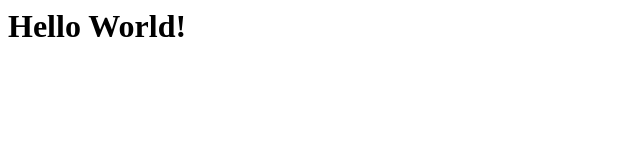
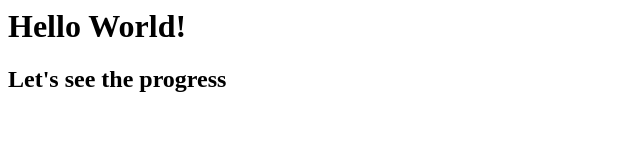
Before and after one commit to WerKarwerkar/workflow, a plain HTML site: page index.html in a window 1280 px wide. Shown: the whole page, without its empty margins (0-640 px from the left). Drawn offline with Linux system fonts and the light colour scheme.

Commit message:
Update index.html

```diff
--- a/index.html
+++ b/index.html
@@ -4,5 +4,6 @@
 </head>
 <body>
   <h1>Hello World!</h1>
+  <h2>Let's see the progress</h2>
 </body>
 </html>
```
